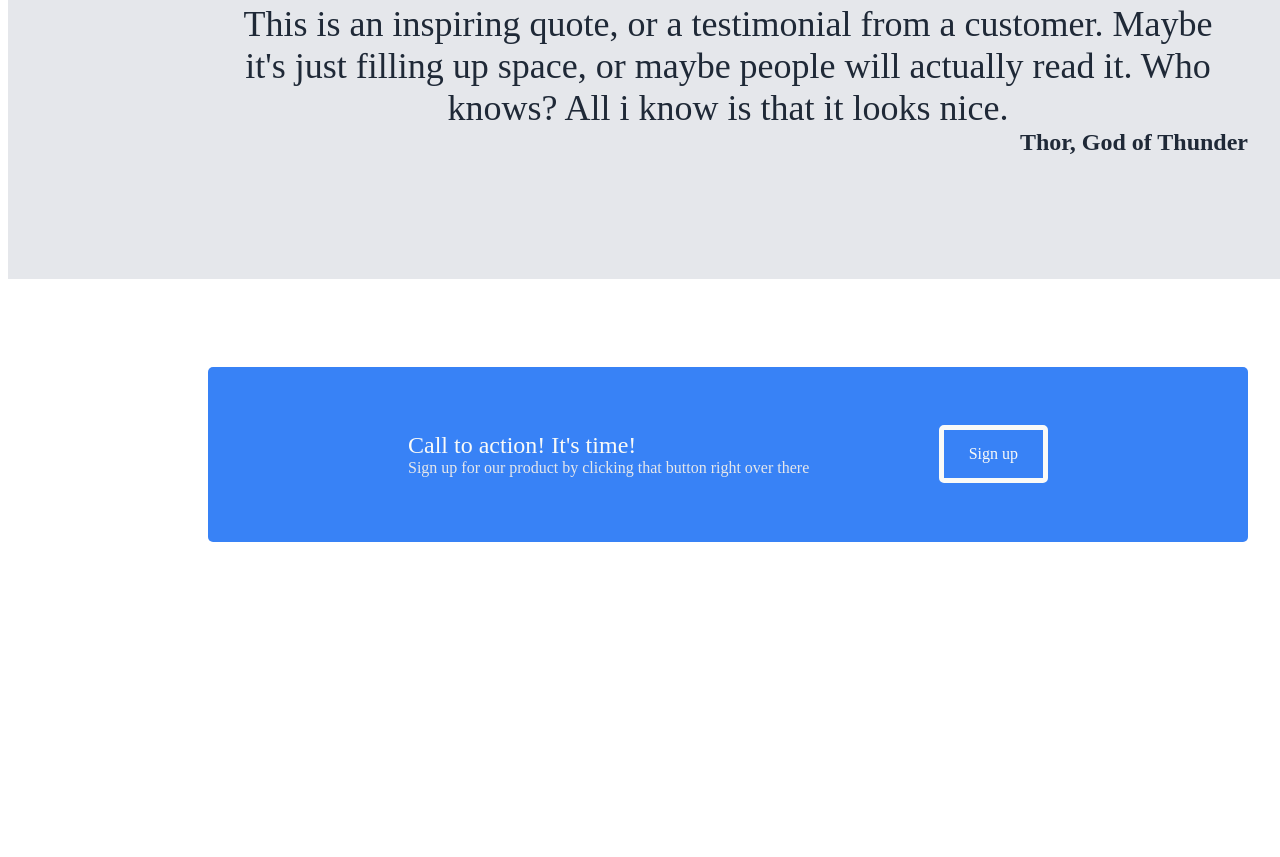
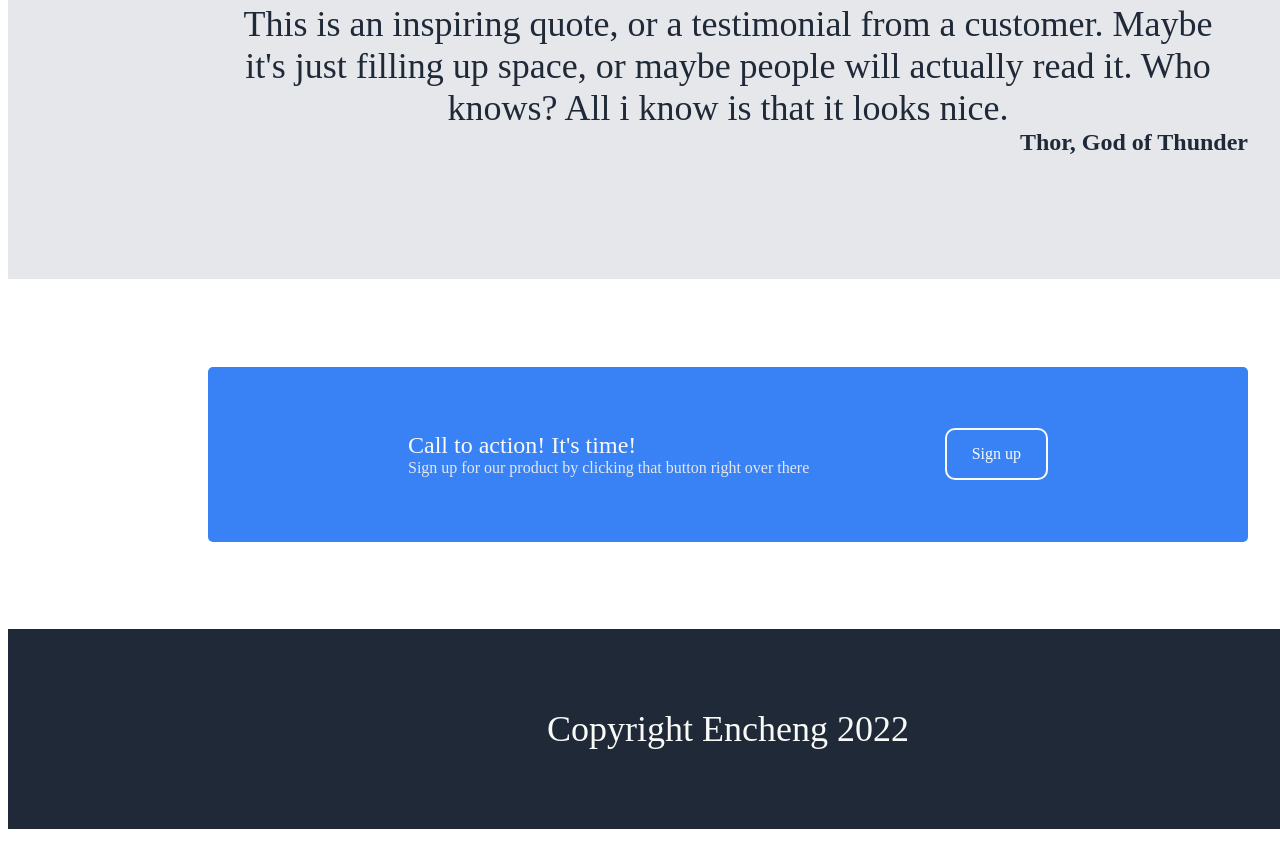
Before and after one commit to Enchengzw/Project-Landing-Page, a plain HTML site: page index.html in a window 1280 px wide. Shown: the part 1079-1936 px from the top of the page. Drawn offline with Linux system fonts and the light colour scheme.

Commit message:
Add Footer

```diff
--- a/style.css
+++ b/style.css
@@ -12,6 +12,7 @@
     padding-right: 200px;
     height: 500px;
     width:auto;
+
 }
 
 .header {
@@ -37,7 +38,7 @@
     display: flex;
     width: 400px;
     flex: 0 0 auto;
-    margin-top: 50px;
+    margin-top: 100px;
 }
 
 .left1 {
@@ -147,10 +148,23 @@
 
 .botright {
     color: #f9faf8;
-    border: 5px solid #f9faf8;
-    border-radius: 5px;
+    border: 2.5px solid #f9faf8;
+    border-radius: 10px;
     padding: 15px;
     margin-right: 200px;
     padding-left: 25px;
     padding-right: 25px;
 }
+
+.footer {
+    background-color: #1f2937;
+    height: 200px;
+    width: auto;
+    color: #f9faf8;
+    font-size: 36px;
+    font: bolder;
+    margin: auto;
+    display: flex;
+    align-items: center;
+    justify-content: center;
+}
```
Also changed, not shown: index.html (+2 -3 lines).
